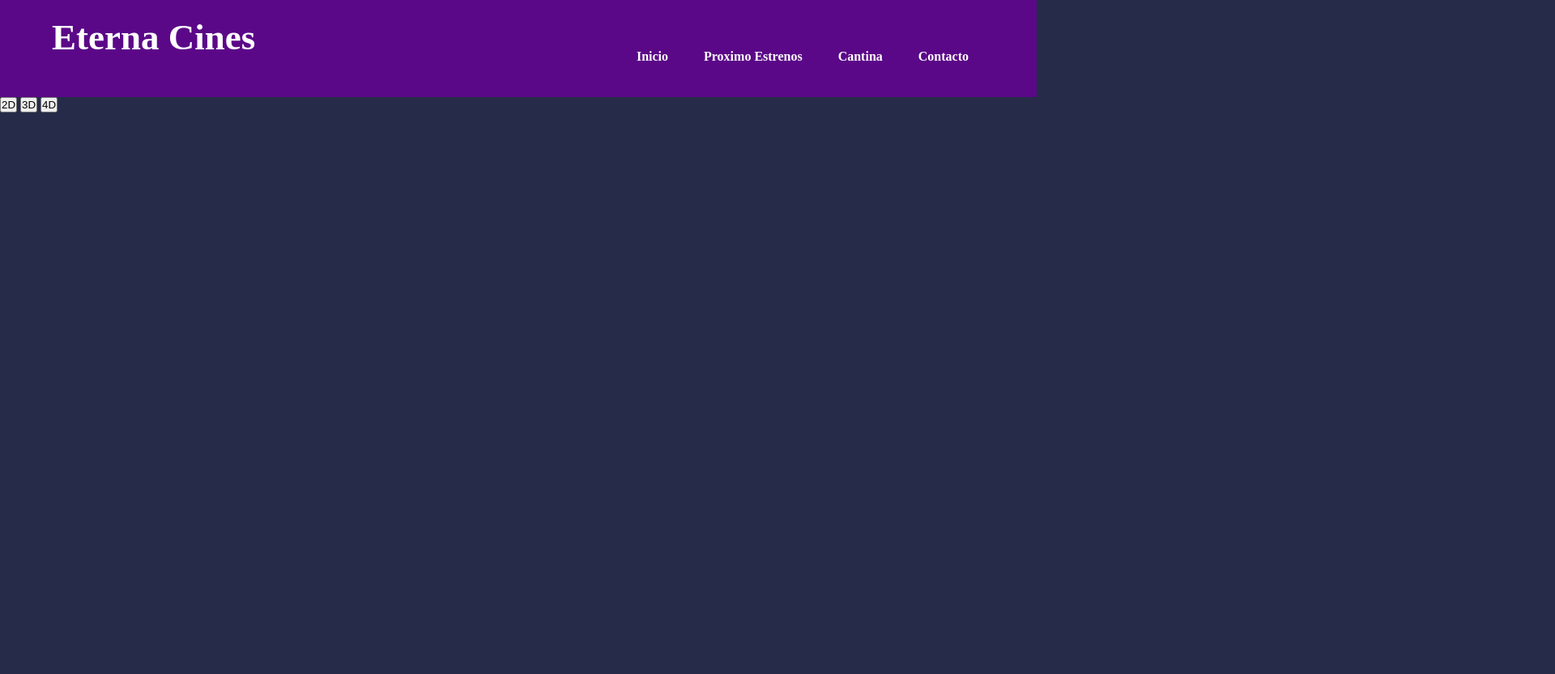
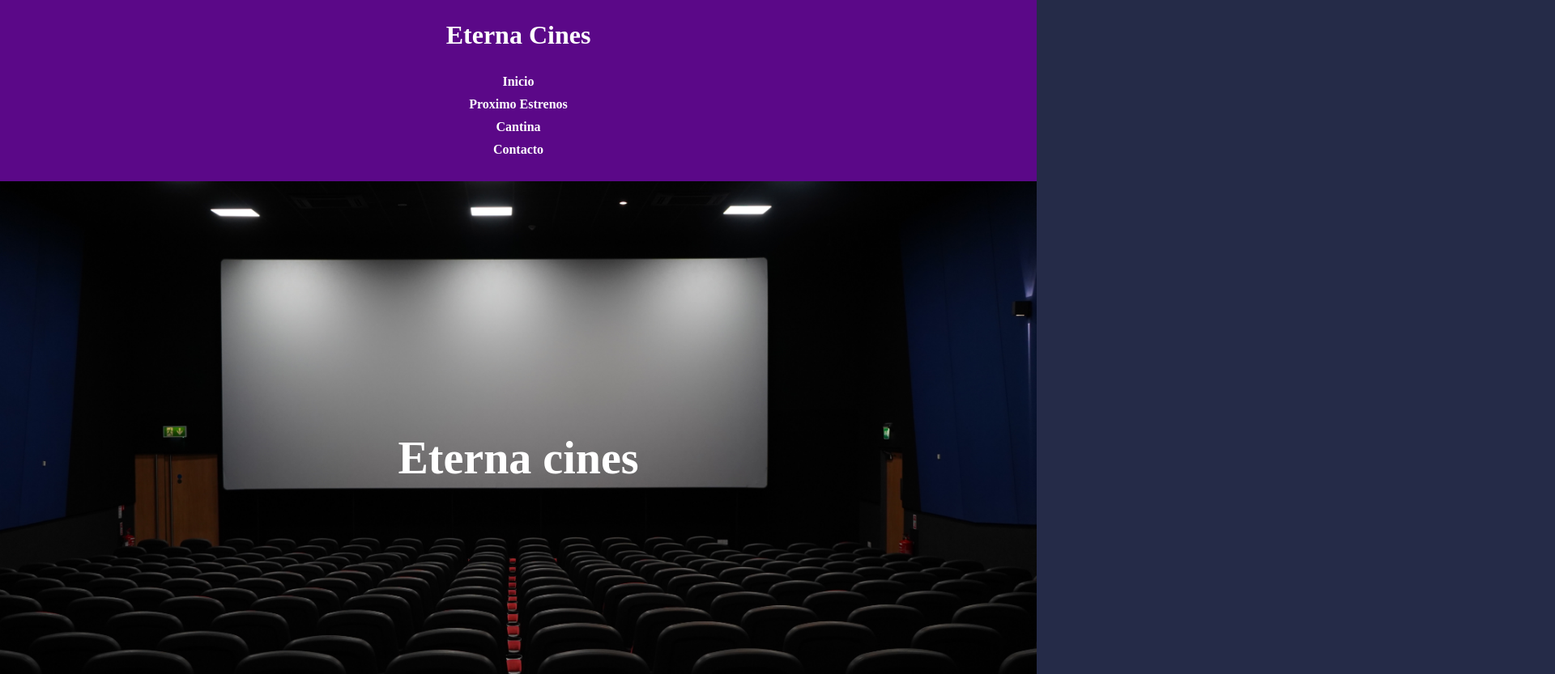
Before and after one commit to RodrigoLeivaCheikAli/Parcial-4-Rodrigo-Leiva-Cheik-Ali, a plain HTML site: page index.html in a window 1280 px wide. Shown: the top 833 px of the page at 81% size, 1920 px wide, since content can reach past the window. Before the commit the page ends 800 px from the top, so only its background shows below. Drawn offline with Linux system fonts and the light colour scheme.

Commit message:
actualizacion

```diff
--- a/estilos.css
+++ b/estilos.css
@@ -1,45 +1,98 @@
 *{
-    margin: 0;
-    padding: 0;
+    box-sizing: border-box;
 }
 body{
+    margin: 0;
     background-color:  #252B48 ;
+font-family:Arial, Helvetica, sans-serif
    width: 100%;
    height: 100%;
 }
 
 h1{
-    background-color: #5B0888;
+
     color: white ;
     height: 100px;
-    font-size: 45px;
+    font-size: 3.5em;
     border-radius: 5px;
 
 
 }
-
-nav{
-    display: flex;
-    background-color: #5B0888;
-
-    align-items: center;
-    justify-content: space-between;
-    padding-top: 20px;
-    padding-left: 5%;
-    padding-right: 5%;
-    font-weight: bold;
+p{
+    font-size: 1.25em;
 }
 
-ul li{
-    display: inline-block;
-    padding: 0px 20px;
+button{
+    font-size: 1em;
+    font-weight: bold;
+    border-radius: 10px;
+    border: 1px solid rgba(0,0,0,0.5);
+    color: white;
+    background-color: blueviolet;
 }
 
-a{
-    color: white;
-    text-decoration: none;
+button:hover{
+    background-color: #5B0888;
+    color: rgb(240, 222, 54);
 }
 
-a:hover{
-    color: #991edb;
+.container{
+    max-width: 1400px;
+    margin: auto;
 }
+
+header{
+
+    background-color: #5B0888;
+}
+
+header .logo{
+    margin: 0;
+    padding: 25px 30px;
+    font-weight: bold;
+    color: white;
+    font-size: 2em;
+}
+
+header .container{
+
+display: flex;
+flex-direction: column;
+align-items: center;
+}
+
+header nav{
+    display: flex;
+    flex-direction: column;
+    align-items: center;
+    padding-bottom: 25px;
+}
+header  a{
+    padding: 5px 12px;
+    text-decoration: none;
+    font-weight: bold;
+    color: white;
+
+}
+
+header a:hover{
+   color: rgb(240, 222, 54);
+}
+
+#hero{
+    display: flex;
+    flex-direction: column;
+    align-items: center;
+    text-align: center;
+    justify-content: center;
+    height: 90vh;
+    color: white;
+    background-image: url(Imagenes/geoffrey-moffett-TFRezw7pQwI-unsplash.jpg);
+    background-repeat: no-repeat;
+    background-size: cover;
+    background-position: center;
+}
+
+.Peliculas:first-child{
+    background-image: url(Imagenes/BajoMundo.jpg);
+}
--- a/index.html
+++ b/index.html
@@ -9,23 +9,53 @@
 <body>
 
     <header>
-        <nav>
+        <div class="container">
+            <p class="logo">Eterna Cines</p>
+            <nav>
+                    <a href="index.html">Inicio</a>
+                    <a href="proxEstreno.html">Proximo Estrenos</a>
+                    <a href="cantina.html">Cantina</a>
+                    <a href="contacto.html">Contacto</a>
 
-            <h1>Eterna Cines</h1>
-            <ul>
-                <li><a href="index.html">Inicio</a></li>
-                <li><a href="proxEstreno.html">Proximo Estrenos</a></li>
-                <li><a href="cantina.html">Cantina</a></li>
-                <li><a href="contacto.html">Contacto</a></li>
-            </ul>
+            </nav>
+        </div>
 
-        </nav>
 
-        <div>
+
+    </header>
+    <section id="hero">
+        <h1>Eterna cines</h1>
+    </section>
+    <section id="Salas">
+        <div class="2d">
+            <form action="2D.html">
             <button>2D</button>
+        </form>
+        </div>
+        <div class="3d">
+            <form action="3D.html">
             <button>3D</button>
+        </form>
+        </div>
+        <div class="4d">
+            <form action="4D.html">
             <button>4D</button>
+        </form>
         </div>
-    </header>
+    </section>
+    <section id="Peliculas">
+        <div class="Peliculas"></div>
+        <div class="Peliculas"><img src="./Imagenes/Pesadilla en Elm Street.jpg" alt="Pelicula Pesadilla en Elm Street "></div>
+        <div class="Peliculas"><img src="./Imagenes/La Purga 5.jpg" alt="Pelicula La Purga 5"></div>
+        <div class="Peliculas"><img src="./Imagenes/La manifestacion del mal.jpg" alt="Pelicula La manifestacion del mal"></div>
+        <div class="Peliculas"><img src="./Imagenes/BajoMundo.jpg" alt="Pelicula BajoMundo"></div>
+
+    </section>
+    <footer>
+        <div class="footer">
+<p>&copy; Eterna Cines</p>
+        </div>
+    </footer>
+
 </body>
 </html>
```
Also changed, not shown: 2D.html (added), 3D.html (added), 4D.html (added), Imagenes/La manifestacion del mal.jpg (added), Imagenes/Pesadilla en Elm Street.jpg (added), Imagenes/geoffrey-moffett-TFRezw7pQwI-unsplash.jpg (added), 3 other files.
